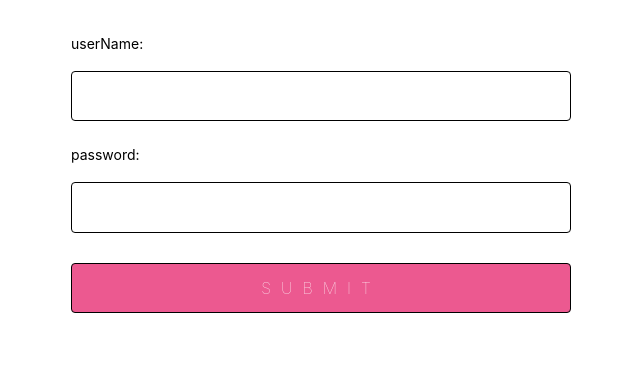
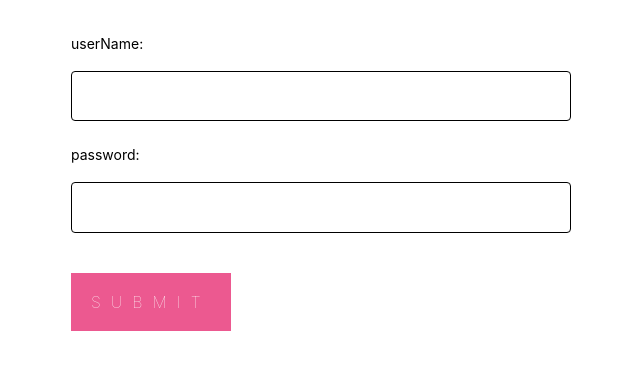
Before and after one commit to yupr/next-check, a Next.js app: page /inspect/validation in a window 1280 px wide. Shown: the top 370 px of the page, without its empty margins (319-959 px from the left). Built offline with nearby package versions, Linux system fonts and the light colour scheme.

Commit message:
css modulesを使用するコンポーネントをemotionに切り替え

```diff
--- a/src/pages/inspect/pixi/index.tsx
+++ b/src/pages/inspect/pixi/index.tsx
@@ -11,11 +11,7 @@ const Pixi = () => {
     ssr: false,
   });
 
-  return (
-    <>
-      <Canvas />
-    </>
-  );
+  return <Canvas />;
 };
 
 export default Pixi;
--- a/src/pages/inspect/validation/index.module.scss
+++ /dev/null
@@ -1,57 +0,0 @@
-.validation {
-  form {
-    max-width: 500px;
-    margin: 0 auto;
-  }
-
-  span {
-    line-height: 2;
-    text-align: left;
-    display: block;
-    margin-bottom: 13px;
-    margin-top: 20px;
-    color: black;
-    font-size: 14px;
-    font-weight: 400;
-  }
-
-  input {
-    width: 100%;
-    display: flex;
-    border-radius: 4px;
-    border: 1px solid black;
-    padding: 15px 15px;
-    margin-bottom: 10px;
-  }
-
-  p {
-    color: red;
-    &::before {
-      display: inline;
-      content: '⚠ ';
-    }
-  }
-
-  &__submit {
-    background: #ec5990;
-    color: white;
-    text-transform: uppercase;
-    border: none;
-    margin-top: 30px;
-    padding: 20px;
-    font-size: 16px;
-    font-weight: 100;
-    letter-spacing: 10px;
-
-    &:hover {
-      background: #bf1650;
-    }
-
-    &:active {
-      transition: 0.3s all;
-      transform: translateY(3px);
-      border: 1px solid transparent;
-      opacity: 0.8;
-    }
-  }
-}
--- a/src/pages/inspect/validation/index.tsx
+++ b/src/pages/inspect/validation/index.tsx
@@ -1,5 +1,5 @@
 import { useForm, SubmitHandler } from 'react-hook-form';
-import styles from './index.module.scss';
+import { css } from '@emotion/react';
 
 interface formInput {
   userName: string;
@@ -22,22 +22,61 @@ const Validation = () => {
   // 再度レンダリングが走り、入力時のデータが getValue で取得できるのでそれを返している。
   // onSubmit関数で更新後のデータを取得できなかったのは、関数を実行した後に再レンダリングされたため。
 
+  const spanStyles = css({
+    lineHeight: 2,
+    textAlign: 'left',
+    display: 'block',
+    marginBottom: '13px',
+    marginTop: '20px',
+    color: 'black',
+    fontSize: '14px',
+    fontWeight: 400,
+  });
+
+  const inputStyles = css({
+    width: '100%',
+    display: 'flex',
+    borderRadius: '4px',
+    border: '1px solid black',
+    padding: '15px 15px',
+    marginBottom: '10px',
+  });
+
+  const pStyles = css({
+    color: 'red',
+    '&::before': {
+      display: 'inline',
+      content: '"⚠ "',
+    },
+  });
+
+  const submitStyles = css({
+    background: '#ec5990',
+    color: 'white',
+    textTransform: 'uppercase',
+    border: 'none',
+    marginTop: '30px',
+    padding: '20px',
+    fontSize: '16px',
+    fontWeight: 100,
+    letterSpacing: '10px',
+  });
+
   return (
-    <>
-      <div className={styles.validation}>
-        <form onSubmit={handleSubmit(onSubmit)}>
-          <span>userName:</span>
-          <input {...register('userName', { required: true })} />
-          {errors.userName && <p>ユーザーネームの入力は必須です</p>}
+    <form
+      css={css({ maxWidth: '500px', margin: '0 auto' })}
+      onSubmit={handleSubmit(onSubmit)}
+    >
+      <span css={spanStyles}>userName:</span>
+      <input css={inputStyles} {...register('userName', { required: true })} />
+      {errors.userName && <p css={pStyles}>ユーザーネームの入力は必須です</p>}
 
-          <span>password:</span>
-          <input {...register('password', { required: true })} />
-          {errors.password && <p>パスワードの入力は必須です</p>}
+      <span css={spanStyles}>password:</span>
+      <input css={inputStyles} {...register('password', { required: true })} />
+      {errors.password && <p css={pStyles}>パスワードの入力は必須です</p>}
 
-          <input className={styles.validation__submit} type="submit" />
-        </form>
-      </div>
-    </>
+      <input css={submitStyles} type="submit" />
+    </form>
   );
 };
 
```
Also changed, not shown: src/components/organisms/Canvas/index.module.scss (deleted, +0 -8 lines), src/components/organisms/Canvas/index.tsx (+8 -3 lines).
